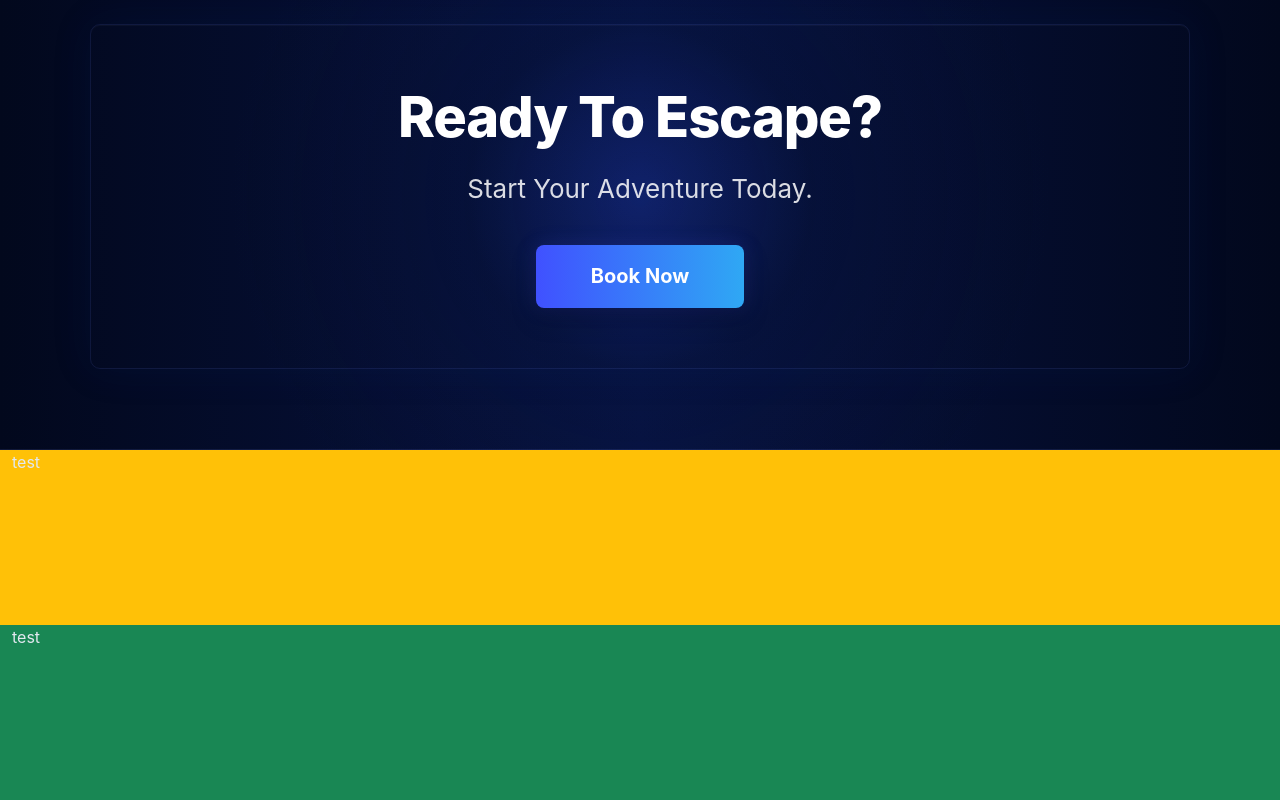
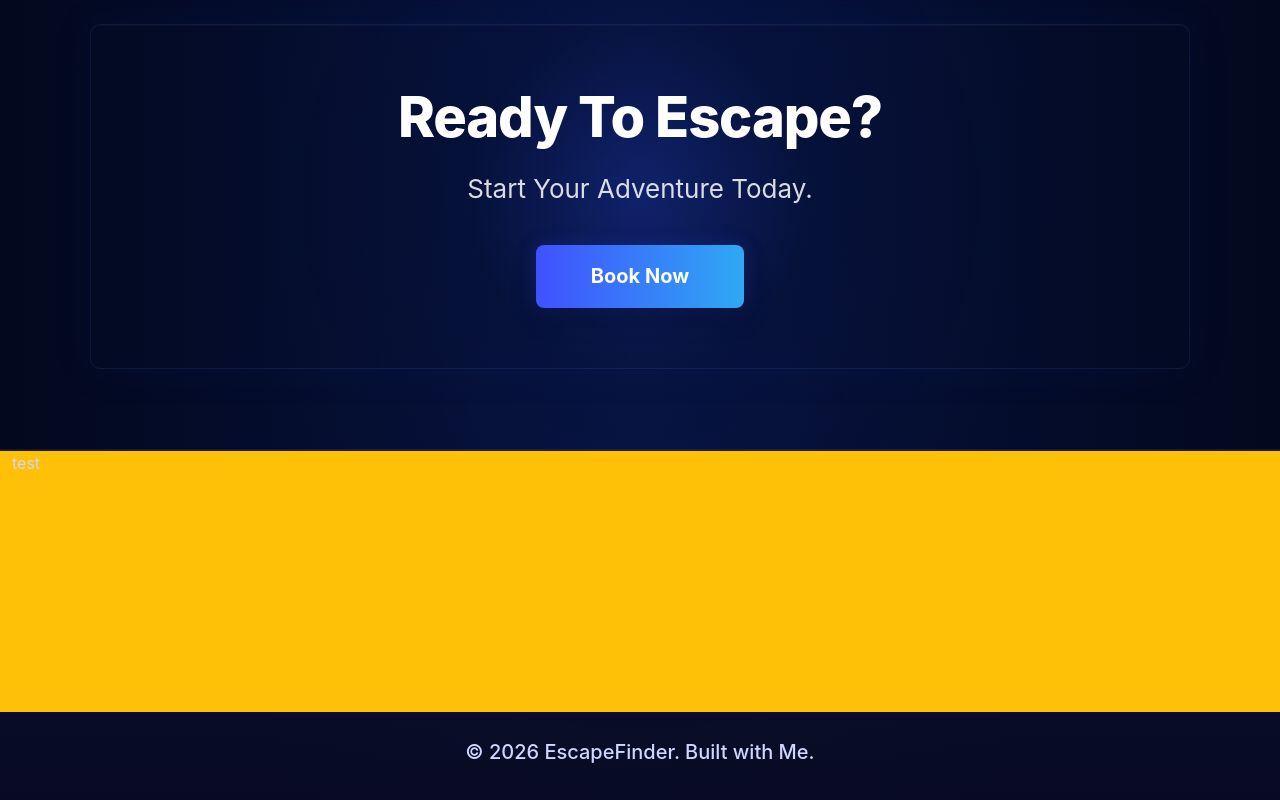
Before and after one commit to kiumars609/escape-finder, a React (Vite) app: page / in a window 1280 px wide. Shown: the part 1087-1887 px from the top of the page. Built offline with nearby package versions, Linux system fonts and the light colour scheme.

Commit message:
Edit Footer

```diff
--- a/src/Components/Footer/Footer.jsx
+++ b/src/Components/Footer/Footer.jsx
@@ -5,12 +5,12 @@ export default function Footer() {
   return (
     <>
     <div className="container-fluid">
-        <div className="row bg-danger footer">
-            <div className="col-12 bg-warning">
+        <div className="row footer">
+            <div className="col-12 h-75 bg-warning">
                 test
             </div>
-            <div className="col-12 bg-success">
-                test
+            <div className="col-12 h-25 d-flex align-items-center justify-content-center">
+                <h5>© 2026 EscapeFinder. Built with Me.</h5>
             </div>
         </div>
     </div>
--- a/src/Components/Footer/style.css
+++ b/src/Components/Footer/style.css
@@ -1,4 +1,43 @@
 .footer {
   height: 350px;
-  background: linear-gradient(180deg, #0d1334 0%, #070a22 100%);
+  position: relative;
+  /* padding: 60px 0; */
+  color: #cfd6ff;
+
+  background:
+    radial-gradient(
+      circle at 50% -20%,
+      rgba(80, 110, 255, 0.15),
+      rgba(20, 30, 80, 0.05) 40%,
+      transparent 70%
+    ),
+    linear-gradient(180deg, #0d1334 0%, #070a22 100%);
+
+  border-top: 1px solid rgba(120, 140, 255, 0.15);
 }
+
+footer::before {
+  content: "";
+  position: absolute;
+  top: 0;
+  left: 0;
+  width: 100%;
+  height: 1px;
+
+  background: linear-gradient(
+    90deg,
+    transparent,
+    rgba(120, 140, 255, 0.5),
+    transparent
+  );
+}
+
+footer a {
+  color: #9aa4ff;
+  text-decoration: none;
+  transition: 0.25s;
+}
+
+footer a:hover {
+  color: #ffffff;
+}
```
